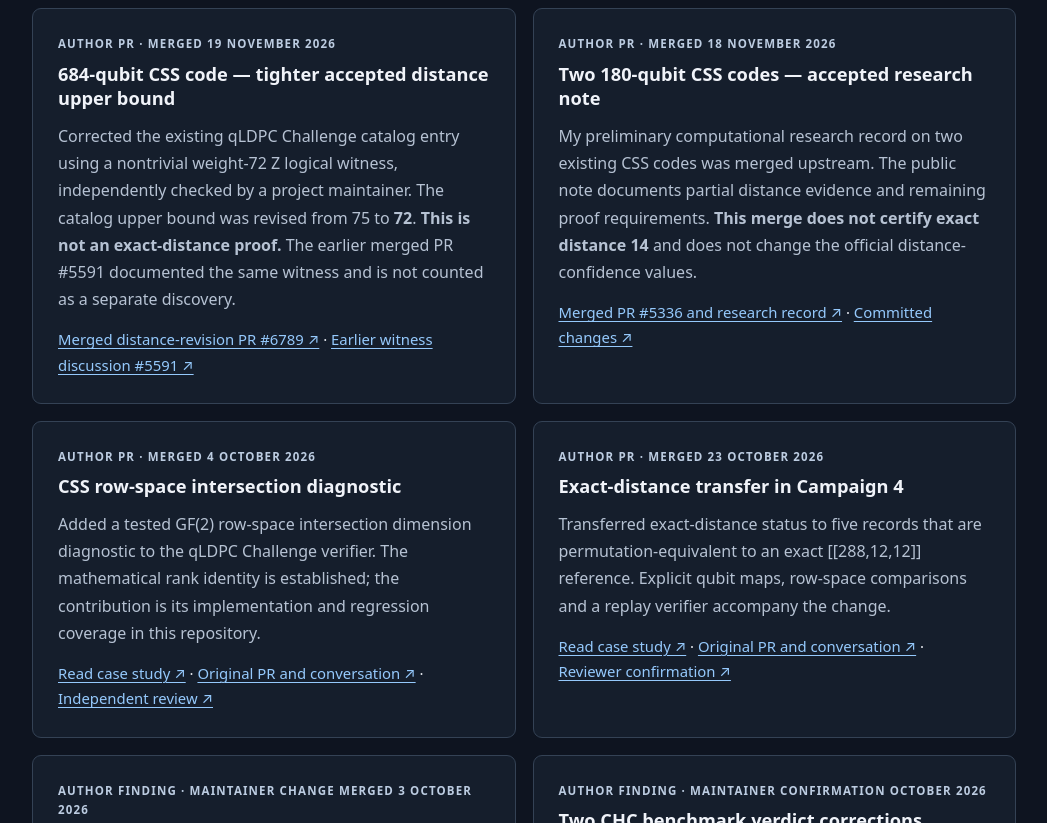
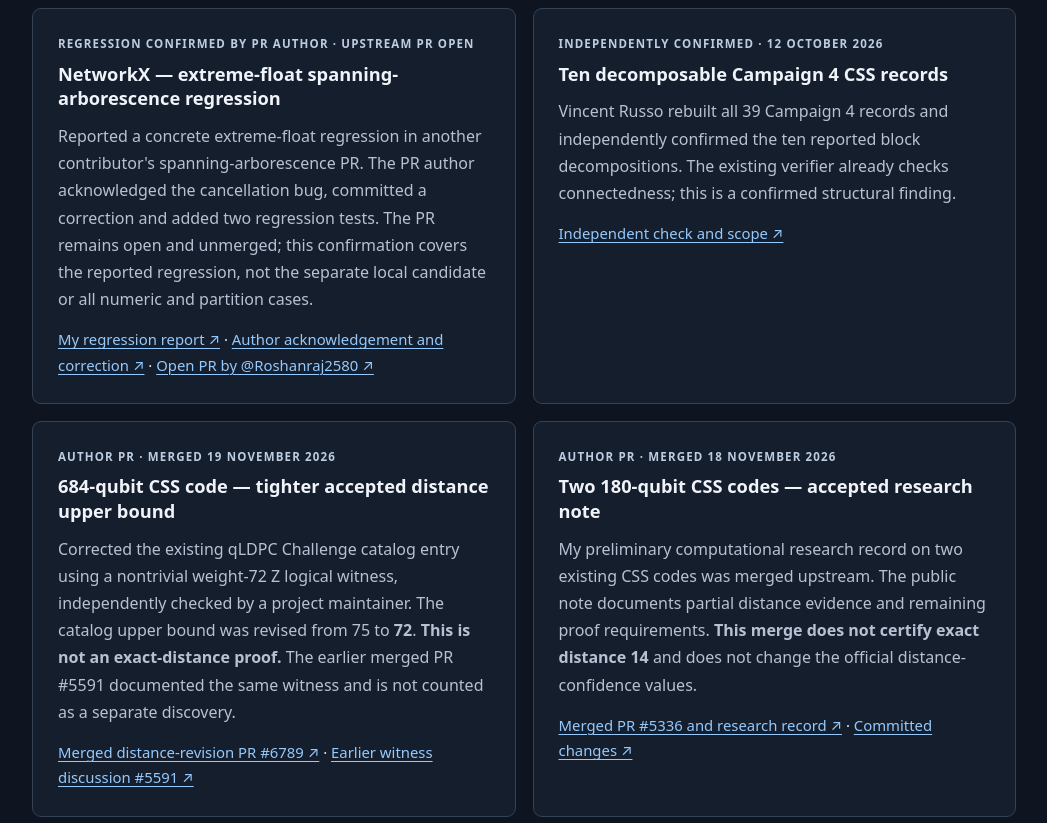
Before and after one commit to henryksobon300-code/my-work-henryk-sobon, a plain HTML site: page index.html in a window 1280 px wide. Shown: the part 860-1683 px from the top of the page, without its empty margins (116-1163 px from the left). Drawn offline with Linux system fonts and the light colour scheme.

Commit message:
Refresh verified portfolio statuses and add confirmed NetworkX regression

```diff
--- a/index.html
+++ b/index.html
@@ -75,6 +75,18 @@ a.skip{position:absolute;left:-9999px;top:7px;background:#253651;color:#fff;padd
 <p class="section-intro">These results have publicly inspectable records. Each original PR or issue opens the real GitHub discussion, including review and comments. My own merged changes are clearly distinguished from changes authored by maintainers in response to a finding.</p>
 <div class="grid">
 <article class="item">
+<div class="overline">Regression confirmed by PR author · upstream PR open</div>
+<h3>NetworkX — extreme-float spanning-arborescence regression</h3>
+<p>Reported a concrete extreme-float regression in another contributor's spanning-arborescence PR. The PR author acknowledged the cancellation bug, committed a correction and added two regression tests. The PR remains open and unmerged; this confirmation covers the reported regression, not the separate local candidate or all numeric and partition cases.</p>
+<div class="inline-links"><a href="https://github.com/networkx/networkx/pull/8979#issuecomment-7143906292">My regression report ↗</a> · <a href="https://github.com/networkx/networkx/pull/8979#issuecomment-7184429671">Author acknowledgement and correction ↗</a> · <a href="https://github.com/networkx/networkx/pull/8979">Open PR by @Roshanraj2580 ↗</a></div>
+</article>
+<article class="item">
+<div class="overline">Independently confirmed · 12 October 2026</div>
+<h3>Ten decomposable Campaign 4 CSS records</h3>
+<p>Vincent Russo rebuilt all 39 Campaign 4 records and independently confirmed the ten reported block decompositions. The existing verifier already checks connectedness; this is a confirmed structural finding.</p>
+<div class="inline-links"><a href="https://github.com/unitaryfoundation/qldpc-challenge/issues/2942#issuecomment-6124605835">Independent check and scope ↗</a></div>
+</article>
+<article class="item">
 <div class="overline">Author PR · Merged 19 November 2026</div>
 <h3>684-qubit CSS code — tighter accepted distance upper bound</h3>
 <p>Corrected the existing qLDPC Challenge catalog entry using a nontrivial weight-72 Z logical witness, independently checked by a project maintainer. The catalog upper bound was revised from 75 to <strong>72</strong>. <strong>This is not an exact-distance proof.</strong> The earlier merged PR #5591 documented the same witness and is not counted as a separate discovery.</p>
@@ -130,6 +142,7 @@ a.skip{position:absolute;left:-9999px;top:7px;background:#253651;color:#fff;padd
 <div class="kicker">Evidence under review</div>
 <h2 id="review-title">Submitted results, not yet accepted upstream</h2>
 <ul class="detail">
+<li><strong>SymPy — modular solving with negative exponents.</strong><p>PR #31142 remains open and unmerged. Automated checks on revision <code>64c30bc967b018df6af8d918702f7f0a47887235</code> passed; maintainer approval of the revised implementation is pending. <a href="https://github.com/sympy/sympy/pull/31142">Implementation, checks and review discussion ↗</a></p></li>
 
 <li><strong>CHC-COMP — eight quic3 SAT models.</strong><p>Author-side models and negative controls were published; the organizer’s current-validator replay remains pending. The 2026 verdict entries are marked as automatically added placeholders. <a href="https://github.com/chc-comp/chc-comp26-benchmarks/issues/11">Benchmark issue and reviewer comments ↗</a> · <a href="https://github.com/henryksobon300-code/my-work-henryk-sobon/blob/main/research/chc_comp_issue11/README.md">Reproducer and precise blocker ↗</a></p></li>
 <li><strong>SAT / Global Benchmark Database — vdwb_k6_n400.</strong><p>A public 400-variable witness is reported to satisfy 31,600 original clauses; a corrupted control is rejected. The proposed GBD PR #3 was <strong>closed without merge on 11 Nov 2026</strong>, with no recorded maintainer explanation. The original issue remains open. This is checkable evidence, not an officially adopted correction. <a href="https://github.com/henryksobon300-code/my-work-henryk-sobon/blob/main/research/CASE_SAT_VDWB_K6_N400.md">Case study and evidence ↗</a> · <a href="https://github.com/Udopia/gbd-data/pull/3">Closed GBD PR ↗</a></p></li>
@@ -181,7 +194,7 @@ a.skip{position:absolute;left:-9999px;top:7px;background:#253651;color:#fff;padd
 </section>
 </main>
 <footer class="wrap footer">
-<p>Henryk Soboń · Independent technical research · Selected updates 11 November 2026; see individual records for review dates.</p>
+<p>Henryk Soboń · Independent technical research · Selected statuses checked 26 November 2026; five author PRs merged. See individual records for review scope.</p>
 <p>Primary-source links establish only the stated scope of each contribution. No academic affiliation, competition certification or scientific priority is implied.</p>
 </footer>
 </body>
```
Also changed, not shown: projects.html (+4 -3 lines), 5 other files.
